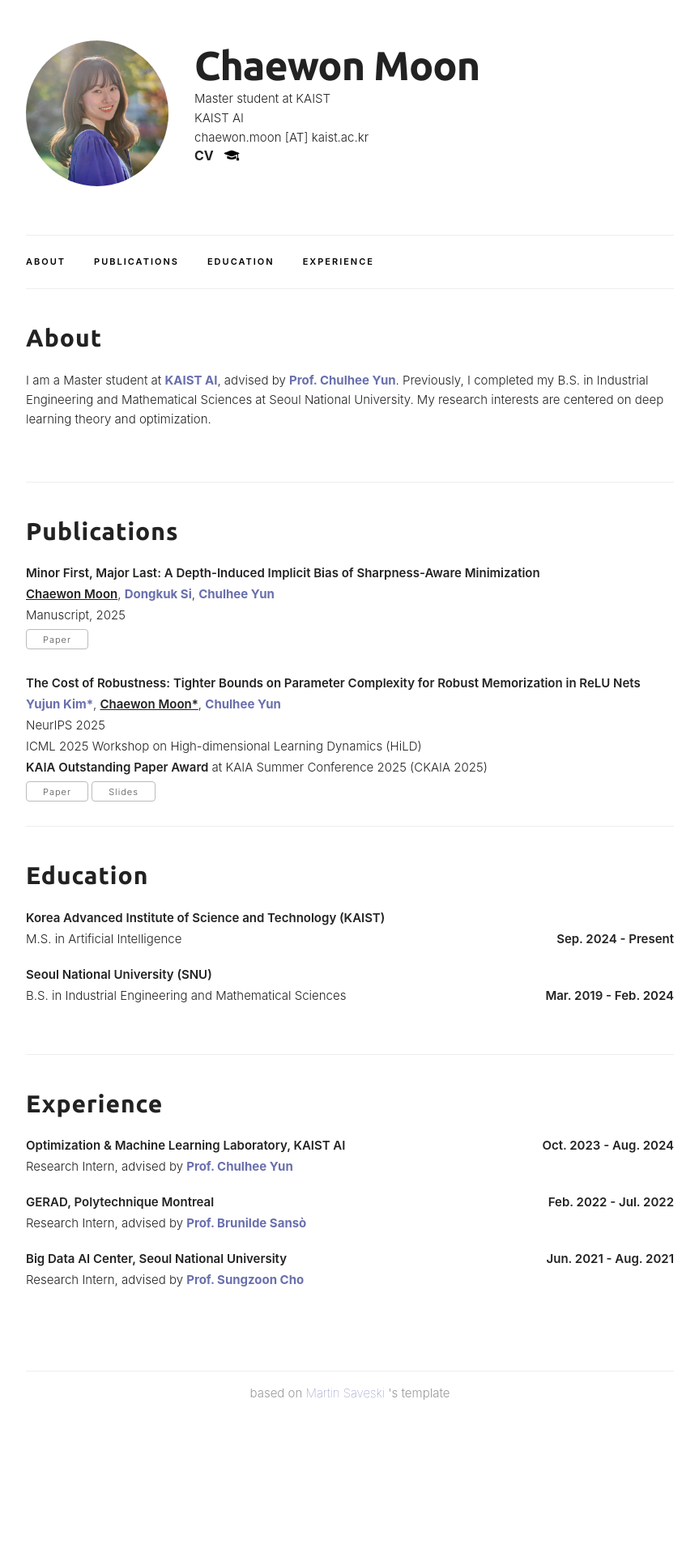
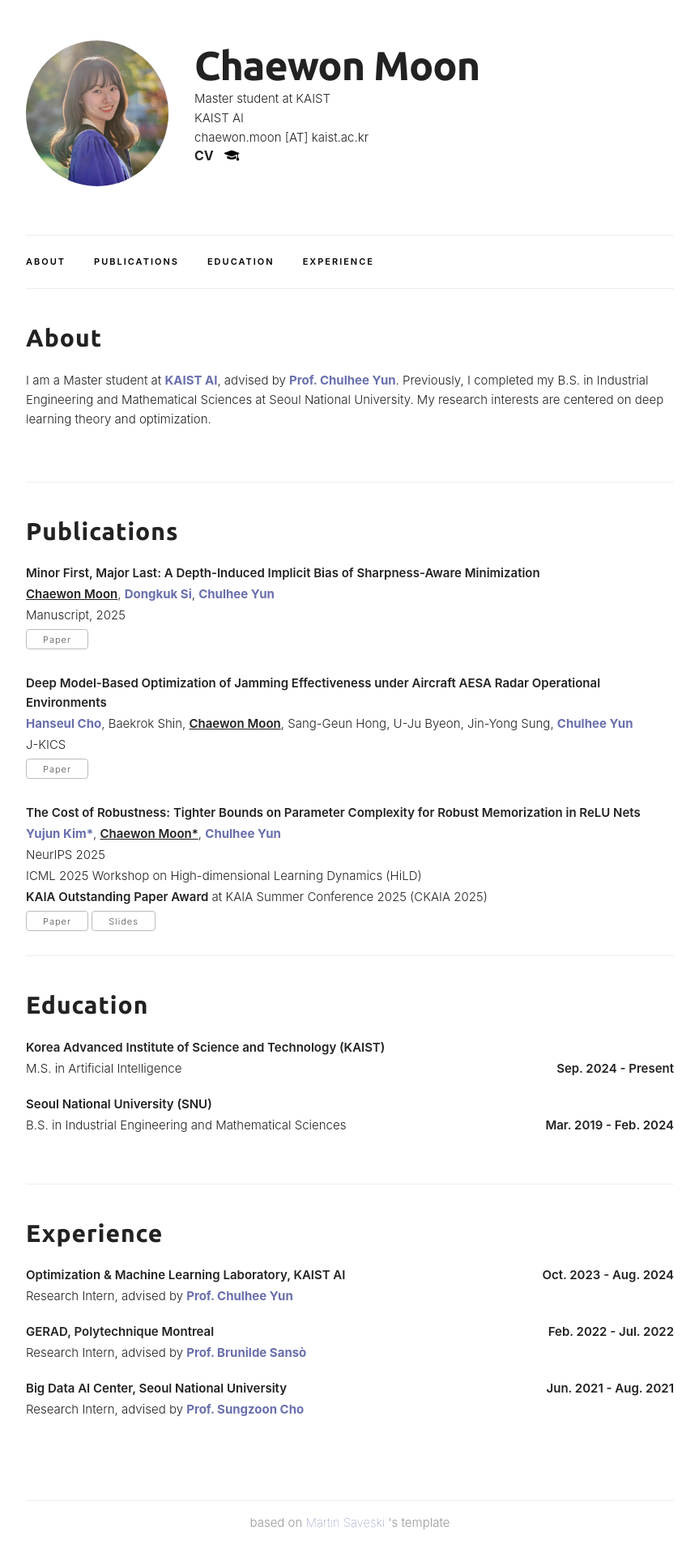
Before and after one commit to chae1m/chae1m.github.io, a Jekyll site: the page built from index.html, in a window 1280 px wide. Shown: the whole page at 81% size, without its empty margins (208-1071 px from the left). Built offline with Jekyll 4.4.1, drawn with Linux system fonts in a browser that asks for light colours; some web fonts are replaced; before the commit the page ends 1773 px from its top, so only the background shows below that.

Commit message:
add paper

```diff
--- a/_data/publications.yaml
+++ b/_data/publications.yaml
@@ -9,7 +9,7 @@ papers:
     authors: "<a href='https://hanseuljo.github.io'>Hanseul Cho</a>, Baekrok Shin, <b><u>Chaewon Moon</u></b>, Sang-Geun Hong, U-Ju Byeon, Jin-Yong Sung, <a href='https://chulheeyun.github.io'>Chulhee Yun</a>"
     venue: "J-KICS"
     paper_pdf: "https://journal.kics.or.kr/digital-library/103567"
-    selected: n
+    selected: y
 
 
   - title: "The Cost of Robustness: Tighter Bounds on Parameter Complexity for Robust Memorization in ReLU Nets"
```
